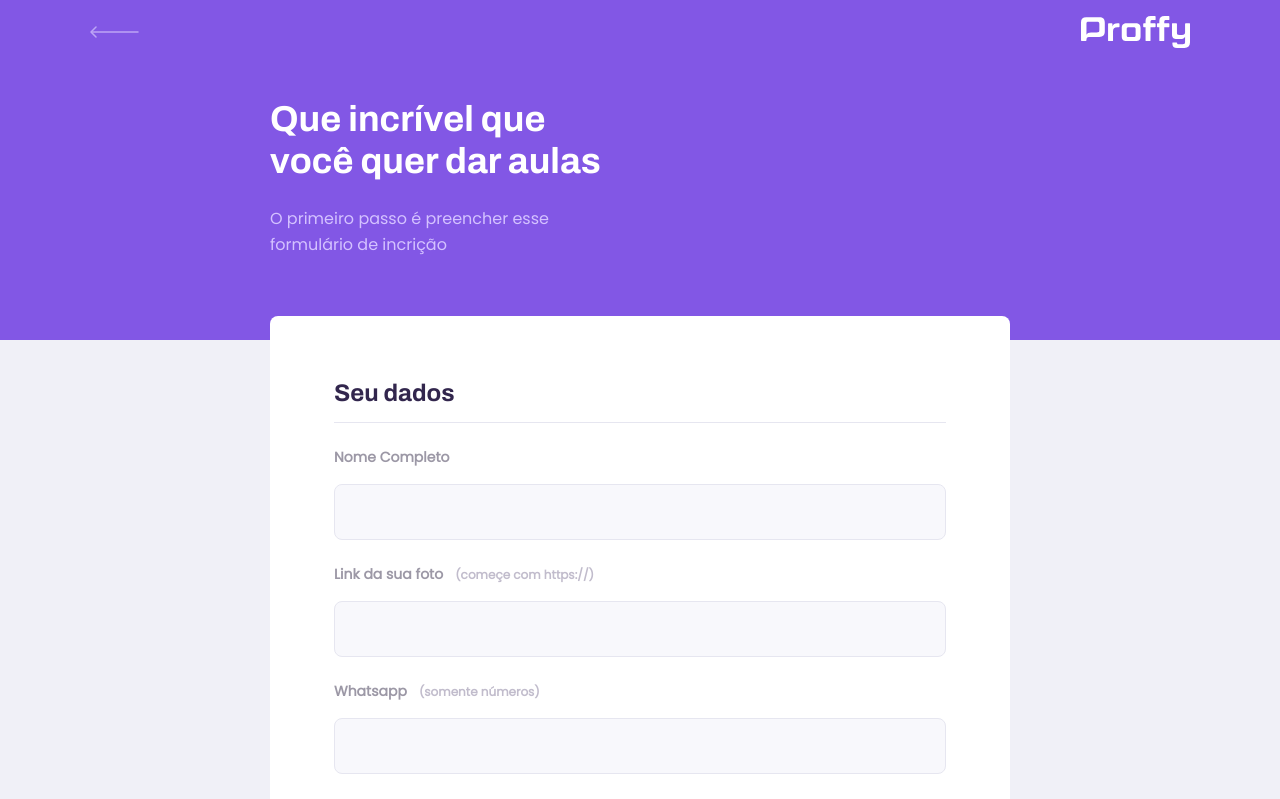
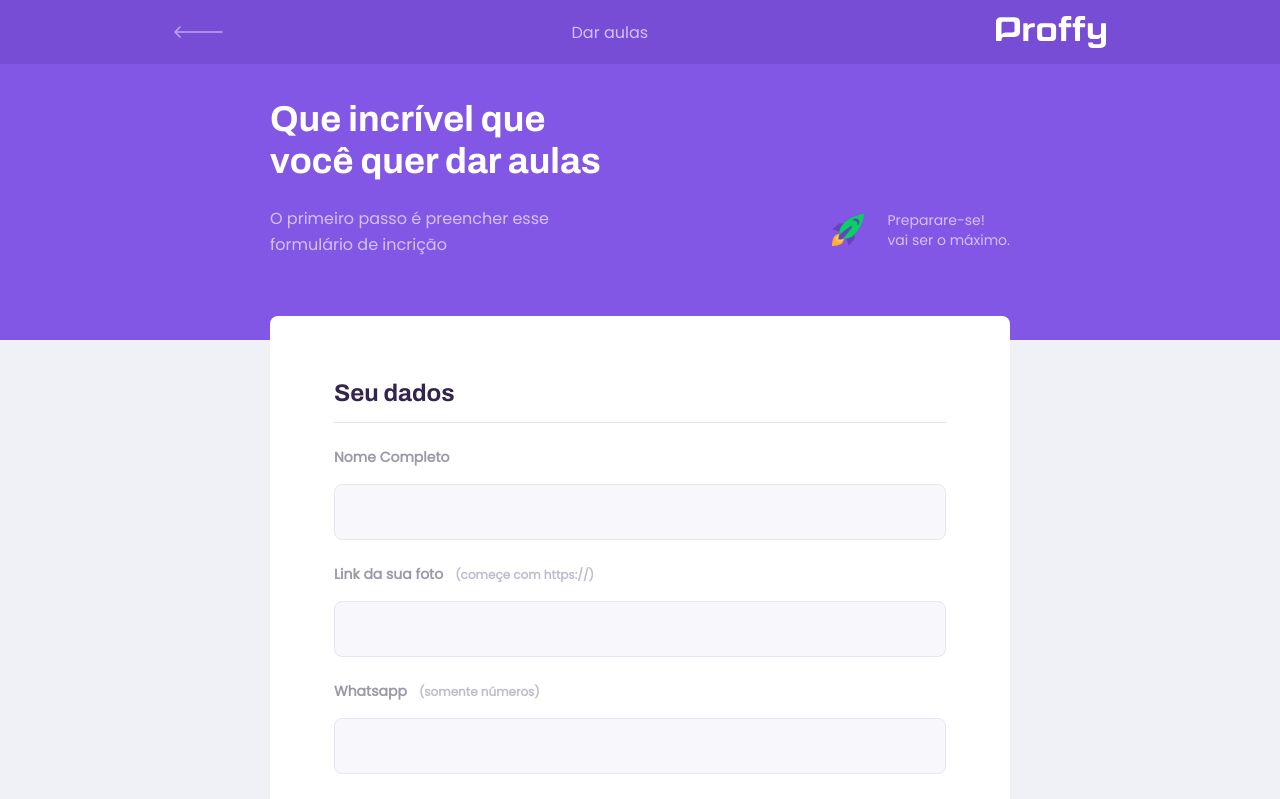
Before and after one commit to wejesuss/proffy-omnistack, a React (Create React App) app in the folder web/: page /give-classes in a window 1280 px wide. Shown: the top 799 px of the page. Built offline with nearby package versions, Linux system fonts and the light colour scheme.

Commit message:
Dynamic header title && add rocket icon in the 'give-classes' page

```diff
--- a/web/src/components/PageHeader/index.tsx
+++ b/web/src/components/PageHeader/index.tsx
@@ -11,6 +11,7 @@ import './styles.css';
 interface PageHeaderProps {
   title: string;
   description?: string;
+  topBarTitle?: string;
 }
 
 const PageHeader: React.FC<PageHeaderProps> = (props) => {
@@ -20,6 +21,9 @@ const PageHeader: React.FC<PageHeaderProps> = (props) => {
         <Link to="/">
           <img src={backIcon} alt="Voltar" />
         </Link>
+        {props.topBarTitle && (
+          <h1 className="title">{props.topBarTitle}</h1>
+        )}
         <img src={logoImg} alt="Logo Proffy" />
       </div>
       <div className="header-content">
--- a/web/src/components/PageHeader/styles.css
+++ b/web/src/components/PageHeader/styles.css
@@ -6,12 +6,13 @@
 }
 
 .page-header .top-bar-container {
-  width: 90%;
+  width: 100%;
   margin: 0 auto;
   display: flex;
-  justify-content: space-between;
+  justify-content: space-around;
   align-items: center;
   color: var(--color-text-in-primary);
+  background: var(--color-primary-dark);
   padding: 1.6rem 0;
 }
 
@@ -22,6 +23,12 @@
 
 .page-header .top-bar-container a:hover {
   opacity: 0.6;
+}
+
+.page-header .top-bar-container .title {
+  color: var(--color-text-in-primary);
+  font-size: 1.6rem;
+  font-weight: 500;
 }
 
 .page-header .top-bar-container > img {
@@ -51,10 +58,6 @@
 @media (min-width: 700px) {
   .page-header {
     height: 340px;
-  }
-
-  .page-header .top-bar-container {
-    max-width: 1100px;
   }
 
   .page-header .top-bar-container > img {
--- a/web/src/pages/TeacherForm/index.tsx
+++ b/web/src/pages/TeacherForm/index.tsx
@@ -1,17 +1,18 @@
 /* eslint-disable jsx-a11y/label-has-associated-control */
 import React, { FC, useState, FormEvent } from 'react';
+import { useHistory } from 'react-router-dom';
 
 import PageHeader from '../../components/PageHeader';
 import Input from '../../components/Input';
 import TextArea from '../../components/TextArea';
 import Select from '../../components/Select';
+import Trash from '../../components/Trash';
 
 import api from '../../services/api';
 
+import warningIcon from '../../assets/images/icons/warning.svg'
+import rocketIcon from '../../assets/images/icons/rocket.svg'
 import './styles.css';
-import warningIcon from '../../assets/images/icons/warning.svg'
-import { useHistory } from 'react-router-dom';
-import Trash from '../../components/Trash';
 
 const TeacherForm: FC = () => {
   const [days, setDays] = useState([0, 1, 2, 3, 4, 5, 6])
@@ -103,8 +104,17 @@ const TeacherForm: FC = () => {
     <div id="page-give-classes" className="container">
       <PageHeader
         title="Que incrível que você quer dar aulas"
+        topBarTitle="Dar aulas"
         description="O primeiro passo é preencher esse formulário de incrição"
-      />
+      >
+        <div className="rocket-message">
+          <img src={rocketIcon} alt="Rocket"/>
+          <p>
+            Preparare-se! <br/>
+            vai ser o máximo.
+          </p>
+        </div>
+      </PageHeader>
 
       <main>
         <form id="create-class" onSubmit={handleCreateClass}>
--- a/web/src/pages/TeacherForm/styles.css
+++ b/web/src/pages/TeacherForm/styles.css
@@ -1,13 +1,27 @@
+#page-give-classes {
+  width: 100vw;
+  height: 100vh;
+}
+
+#page-give-classes .rocket-message {
+  display: none;
+  align-items: center;
+  position: absolute;
+  right: 0;
+  bottom: 90px;
+}
+
+#page-give-classes .rocket-message p {
+  margin: 0 0 0 2.4rem;
+  font-size: 1.4rem;
+  line-height: 2rem;
+}
+
 #page-give-classes .select-block + .select-block,
 #page-give-classes .select-block + .input-block,
 #page-give-classes .input-block + .input-block,
 #page-give-classes .input-block + .textarea-block {
     margin-top: 2.4rem;
-}
-
-#page-give-classes {
-  width: 100vw;
-  height: 100vh;
 }
 
 #page-give-classes .page-header .header-content {
@@ -126,6 +140,10 @@ label small {
       margin-bottom: 0;
   }
 
+  #page-give-classes .rocket-message {
+    display: flex;
+  }
+
   #page-give-classes main fieldset {
       padding: 0 64px;
   }
```
